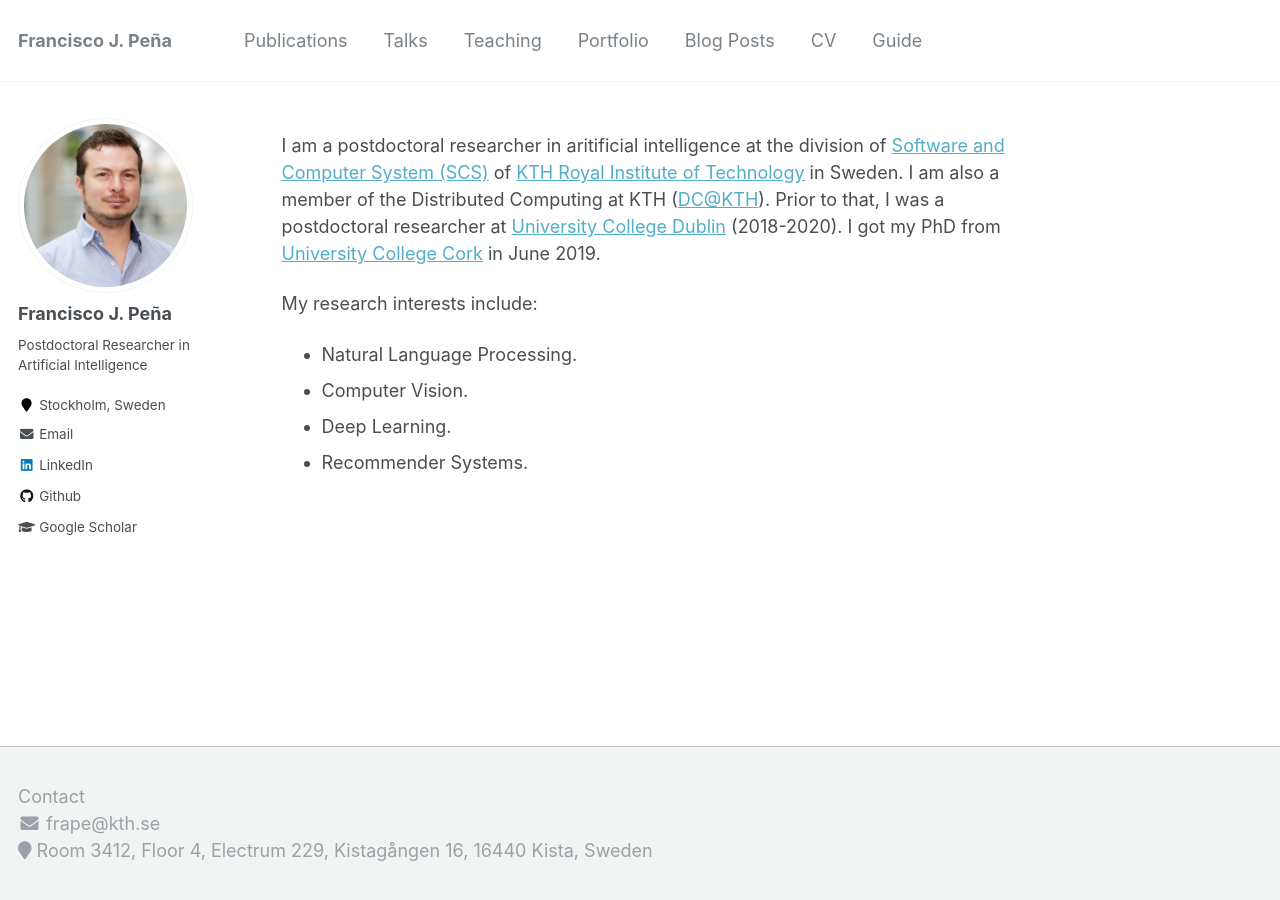
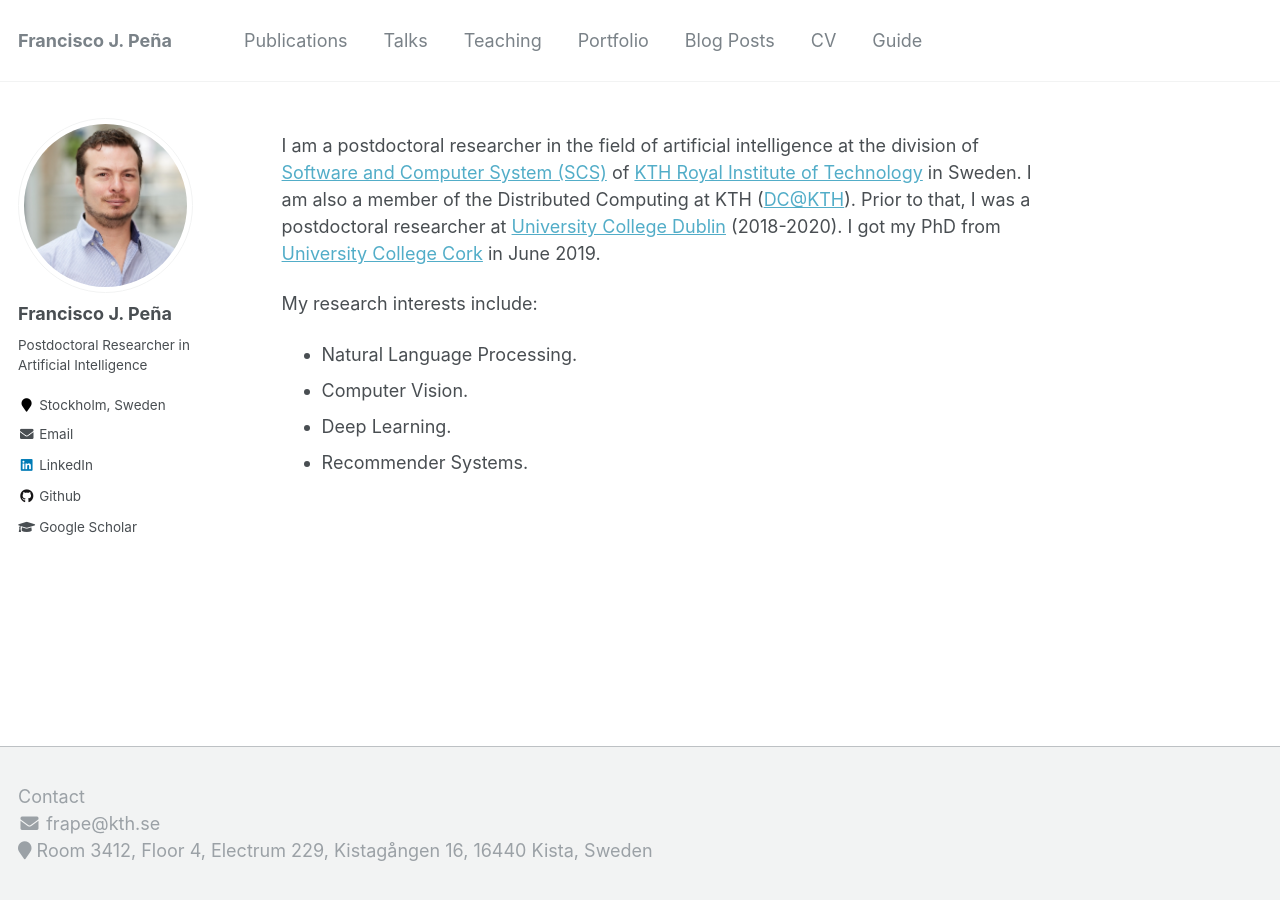
Before and after one commit to melqkiades/melqkiades.github.io, a Jekyll site: the page built from _pages/about.md, in a window 1280 px wide. Built offline with Jekyll 4.4.1, drawn with Linux system fonts in a browser that asks for light colours.

Commit message:
Updated the about page

```diff
--- a/_pages/about.md
+++ b/_pages/about.md
@@ -9,7 +9,7 @@ redirect_from:
 ---
 
 
-I am a postdoctoral researcher in aritificial intelligence at the division of [Software and Computer System (SCS)](https://www.kth.se/scs) of [KTH Royal Institute of Technology](https://www.kth.se) in Sweden. I am also a member of the Distributed Computing at KTH ([DC@KTH](https://dcatkth.github.io/)). Prior to that, I was a postdoctoral researcher at [University College Dublin](https://www.ucd.ie/) (2018-2020). I got my PhD from [University College Cork](https://www.ucc.ie/) in June 2019.
+I am a postdoctoral researcher in the field of artificial intelligence at the division of [Software and Computer System (SCS)](https://www.kth.se/scs) of [KTH Royal Institute of Technology](https://www.kth.se) in Sweden. I am also a member of the Distributed Computing at KTH ([DC@KTH](https://dcatkth.github.io/)). Prior to that, I was a postdoctoral researcher at [University College Dublin](https://www.ucd.ie/) (2018-2020). I got my PhD from [University College Cork](https://www.ucc.ie/) in June 2019.
 
 My research interests include:
 * Natural Language Processing.
```
